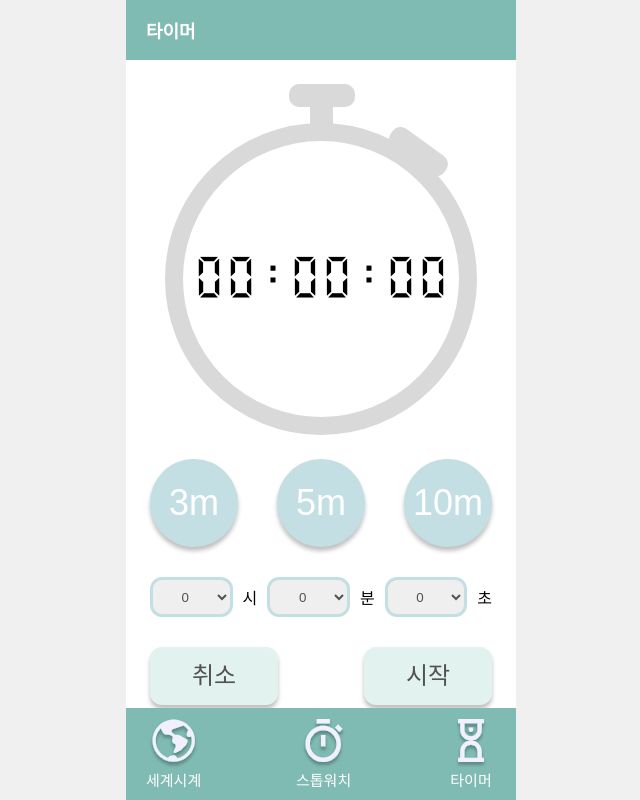
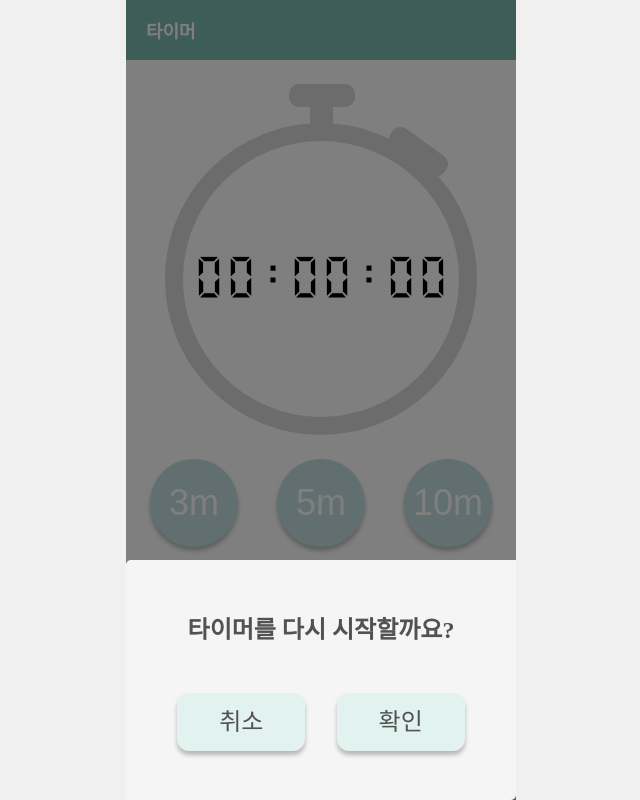
Before and after one commit to woowacourse/react-timer, a React (Create React App) app: page /timer in a window 1280 px wide. Both pictures are taken after a click on the button "시작". Shown: the whole page, without its empty margins (319-959 px from the left). Built offline with nearby package versions, Linux system fonts and the light colour scheme.

Commit message:
feat: 타이머 알람기능 구현
Co-authored-by: Nangkyeong Lim <nangkyeonglim@users.noreply.github.com>

```diff
--- a/package.json
+++ b/package.json
@@ -11,6 +11,7 @@
     "@types/react": "^18.2.0",
     "@types/react-dom": "^18.2.1",
     "@types/react-router-dom": "^5.3.3",
+    "my-modal-jeremyyyy": "^1.0.5",
     "react": "^18.2.0",
     "react-dom": "^18.2.0",
     "react-router-dom": "^6.11.1",
--- a/src/@types/global/index.d.ts
+++ b/src/@types/global/index.d.ts
@@ -1,2 +1,3 @@
 declare module '*.svg';
 declare module '*.ttf';
+declare module '*.mp3';
--- a/src/components/Layout.tsx
+++ b/src/components/Layout.tsx
@@ -25,6 +25,8 @@ const LayoutWrapper = styled.div`
 `;
 
 const LayoutContent = styled.div`
+  position: relative;
+
   display: flex;
   flex-direction: column;
   justify-content: space-between;
--- /dev/null
+++ b/src/hooks/useModal.tsx
@@ -0,0 +1,105 @@
+import styled, { keyframes } from 'styled-components';
+import { useState } from 'react';
+
+type ModalProps = {
+  children: React.ReactNode;
+  modalOpen: boolean;
+};
+
+const useModal = (initValue: boolean) => {
+  const [modalOpen, setModalOpen] = useState(initValue);
+  const [isLoading, setIsLoading] = useState(initValue);
+  const closeModal = () => {
+    setModalOpen(false);
+    setTimeout(() => setIsLoading(false), 400);
+  };
+
+  const openModal = () => {
+    setIsLoading(true);
+    setModalOpen(true);
+  };
+
+  const Modal = ({ children, modalOpen }: ModalProps) => {
+    return (
+      <ModalBackDrop modalOpen={modalOpen} isLoading={isLoading}>
+        <ModalContent modalOpen={modalOpen}>{children}</ModalContent>
+      </ModalBackDrop>
+    );
+  };
+
+  return { modalOpen, closeModal, openModal, Modal };
+};
+
+const fadeIn = keyframes`
+  from  { opacity: 0; }
+  to  { opacity: 1; }
+`;
+
+const fadeOut = keyframes`
+  from  { opacity: 1; }
+  to  { opacity: 0; }
+`;
+
+const ModalBackDrop = styled.div<{ modalOpen: boolean; isLoading: boolean }>`
+  position: absolute;
+
+  top: 0;
+  bottom: 0;
+  left: 0;
+  right: 0;
+
+  width: 100%;
+  height: 100%;
+
+  z-index: 3;
+  overflow: hidden;
+
+  background: rgba(0, 0, 0, 0.5);
+
+  visibility: ${({ modalOpen, isLoading }) =>
+    modalOpen ? 'visible' : isLoading ? 'visible' : 'hidden'};
+
+  animation: ${({ modalOpen }) => (modalOpen ? fadeIn : fadeOut)} 0.4s;
+`;
+
+const slideUp = keyframes`
+  0% {
+    transform: translateY(100%);
+    opacity: 0;
+  }
+  100% {
+    transform: translateY(0);
+    opacity: 1;
+  }
+`;
+
+const slideDown = keyframes`
+  0% {
+    transform: translateY(0%);
+    opacity: 1;
+  }
+  100% {
+    transform: translateY(100%);
+    opacity: 0;
+  }
+`;
+
+const ModalContent = styled.div<{ modalOpen: boolean }>`
+  position: absolute;
+
+  padding: 20px;
+
+  width: 100%;
+  height: 30%;
+
+  border-radius: 5px 0px;
+
+  bottom: 0;
+
+  background: #f5f5f5;
+
+  animation: ${({ modalOpen }) => (modalOpen ? slideUp : slideDown)} 0.4s
+    ease-out;
+`;
+
+export default useModal;
--- a/src/pages/TimerPage.tsx
+++ b/src/pages/TimerPage.tsx
@@ -3,10 +3,30 @@ import ControlButton from '../components/common/ControlButton';
 import { ReactComponent as ClockIcon } from '../assets/icons/clock.svg';
 import QuickTimerButton from '../components/common/QuickTimerButton';
 import { useEffect, useState } from 'react';
+import alarm from '../assets/alarms/digital-alarm.mp3';
+import useModal from '../hooks/useModal';
 
 const TimerPage = () => {
+  const [alarmSound, setAlarmSound] = useState<HTMLAudioElement>(
+    new Audio(alarm)
+  );
+  const [currentTime, setCurrentTime] = useState({
+    hours: 0,
+    minutes: 0,
+    seconds: 0,
+  });
   const [time, setTime] = useState({ hours: 0, minutes: 0, seconds: 0 });
   const [isRunning, setIsRunning] = useState(false);
+  const { modalOpen, closeModal, openModal, Modal } = useModal(false);
+
+  const playAlarmSound = () => {
+    alarmSound.play();
+  };
+
+  const stopAlarmSound = () => {
+    alarmSound.pause();
+    alarmSound.currentTime = 0;
+  };
 
   useEffect(() => {
     let timer: any;
@@ -20,6 +40,8 @@ const TimerPage = () => {
           ) {
             setIsRunning(false);
             clearInterval(timer);
+            playAlarmSound();
+            openModal();
             return prevTime;
           }
 
@@ -54,6 +76,7 @@ const TimerPage = () => {
 
   const handleStart = () => {
     setIsRunning(true);
+    setCurrentTime(time);
   };
 
   const handlePause = () => {
@@ -63,6 +86,15 @@ const TimerPage = () => {
   const handleReset = () => {
     setIsRunning(false);
     setTime({ hours: 0, minutes: 0, seconds: 0 });
+    closeModal();
+    stopAlarmSound();
+  };
+
+  const handleRestart = () => {
+    setTime(currentTime);
+    setIsRunning(true);
+    closeModal();
+    stopAlarmSound();
   };
 
   const changeTime =
@@ -134,9 +166,33 @@ const TimerPage = () => {
           </>
         )}
       </ButtonWrapper>
+      <Modal modalOpen={modalOpen}>
+        <ModalContent>
+          <p>타이머를 다시 시작할까요?</p>
+          <ModalButtonWrapper>
+            <ControlButton text='취소' onClick={handleReset} />
+            <ControlButton text='확인' onClick={handleRestart} />
+          </ModalButtonWrapper>
+        </ModalContent>
+      </Modal>
     </>
   );
 };
+
+const ModalContent = styled.div`
+  display: flex;
+  flex-direction: column;
+  justify-content: center;
+  align-items: center;
+  gap: 48px;
+
+  width: 100%;
+  height: 100%;
+
+  color: #525252;
+  font-size: 24px;
+  font-weight: bold;
+`;
 
 const Clock = styled.span`
   position: absolute;
@@ -163,6 +219,13 @@ const ButtonWrapper = styled.div`
   width: 100%;
 `;
 
+const ModalButtonWrapper = styled.div`
+  display: flex;
+  justify-content: space-evenly;
+
+  width: 100%;
+`;
+
 const InputWrapper = styled.div`
   display: flex;
   justify-content: center;
```
Also changed, not shown: 2 other files (tests, documents, lock files or other folders).
